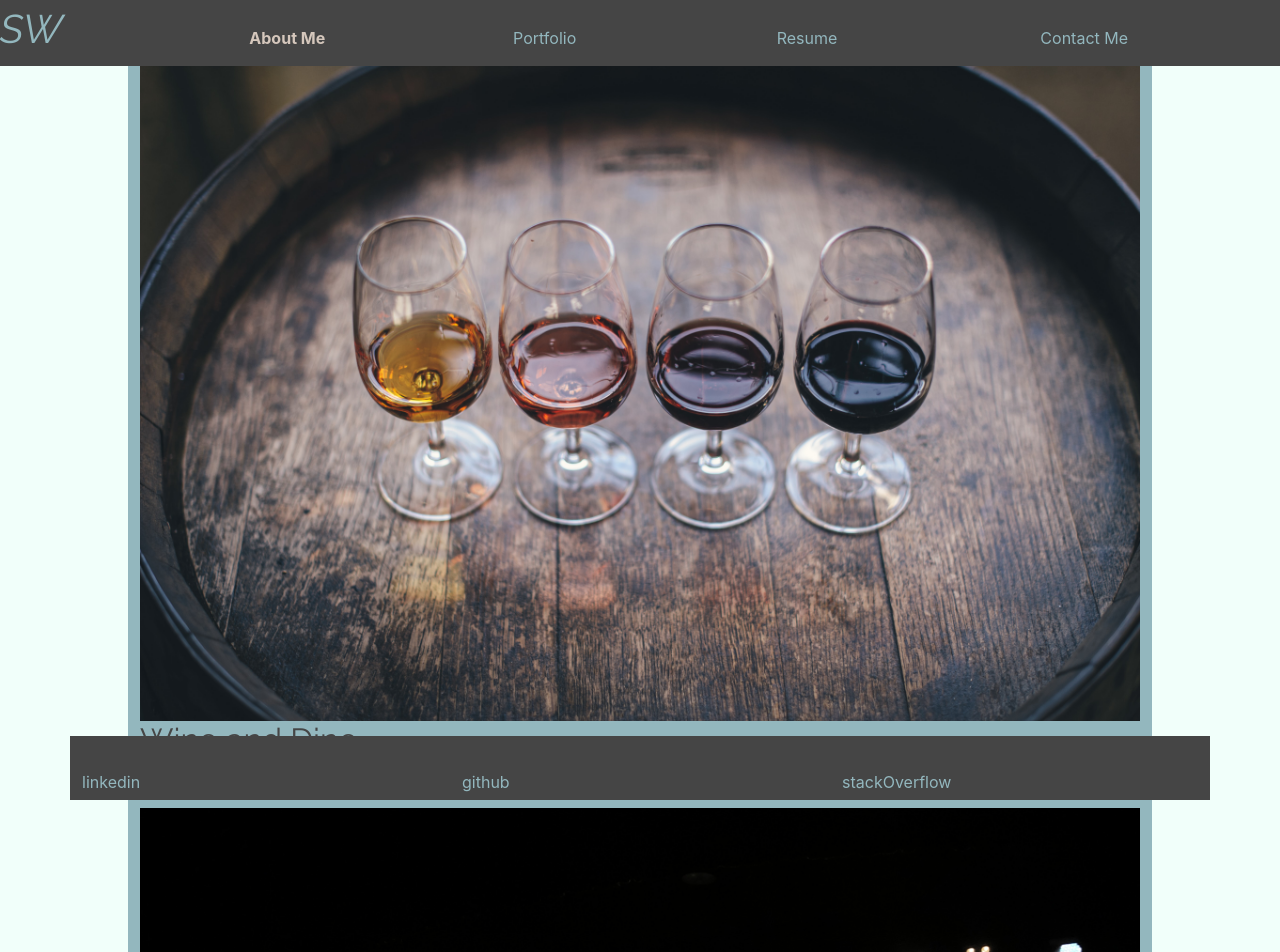
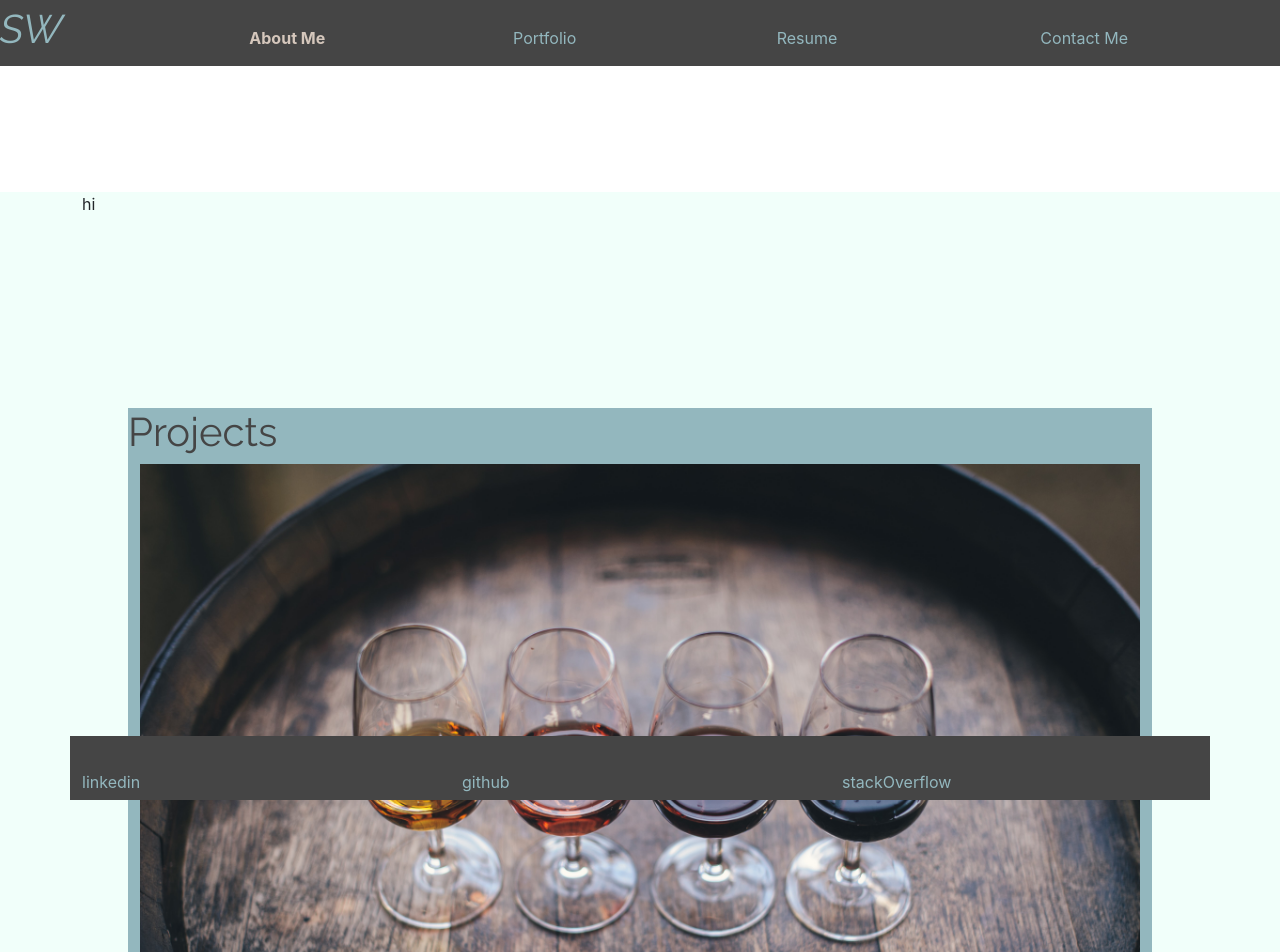
Before and after one commit to sydneywalcoff/sydneywalcoff, a React (Create React App) app: page / in a window 1280 px wide. Shown: the top 952 px of the page. Built offline with nearby package versions, Linux system fonts and the light colour scheme.

Commit message:
error resolution

```diff
--- a/src/App.css
+++ b/src/App.css
@@ -10,6 +10,10 @@
 * {
     margin: 0;
     padding: 0 0;
+}
+
+.container {
+    margin-top: 15%;
 }
 
 .main-bg {
@@ -92,6 +96,11 @@ h2 {
     color: var(--onyx);
 }
 
+/* contact */
+.contact {
+
+}
+
 /* footer */
 footer {
     background-color: var(--onyx);
--- a/src/App.js
+++ b/src/App.js
@@ -4,6 +4,7 @@ import Header from "./components/Header";
 import Footer from './components/Footer';
 import About from './components/About';
 import Portfolio from './components/Portfolio';
+import Contact from './components/Contact';
 
 function App() {
   const [titles] = useState([
@@ -24,6 +25,7 @@ function App() {
         currentTitle = {currentTitle.name}
       ></Header>
       <main>
+        <Contact />
         <Portfolio />
         <About />
       </main>
--- /dev/null
+++ b/src/components/Contact/index.js
@@ -0,0 +1,11 @@
+import React from 'react';
+
+const ContactForm = () => {
+    return (
+        <div className="contact container">
+            hi
+        </div>
+    );
+};
+
+export default ContactForm;
--- a/src/components/Portfolio/index.js
+++ b/src/components/Portfolio/index.js
@@ -51,7 +51,9 @@ const Portfolio = () => {
         <div className="portfolio container">
             <h1 className="row">Projects</h1>
             {projects.map((project, i) => (
-                < Project project={project} />
+                <div key={project.name}>
+                    < Project project={project} />
+                </div>
             ))}
 
         </div>
--- a/src/components/Project/index.js
+++ b/src/components/Project/index.js
@@ -3,7 +3,7 @@ import React from 'react';
 const Project = ({ project }) => {
 
     return (
-        <div className="project row" key={project.name}>
+        <div className="project row">
             <img src={project.img} alt={project.description}/>
             <h2>{project.name}</h2>
             <p className='col-6'><a href={project.deployedUrl}>live</a></p>
```
